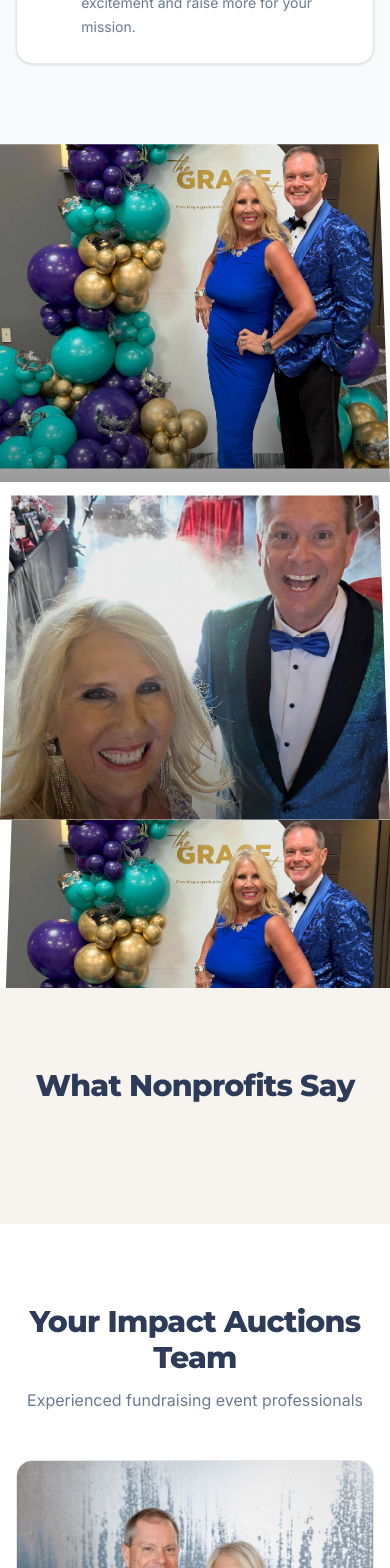
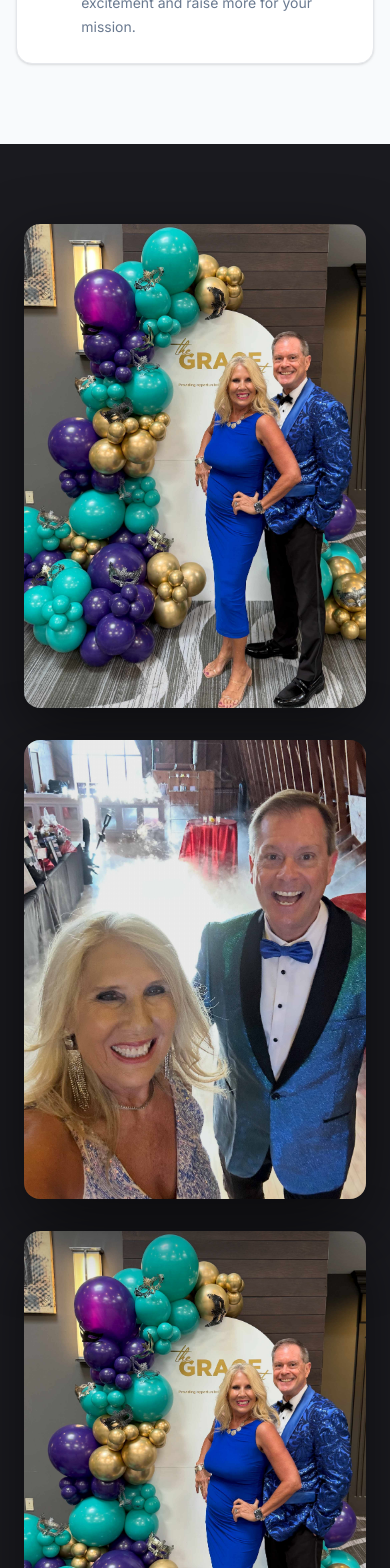
Before and after one commit to clembrands/impact-auctions, a Next.js app: page / in a window 390 px wide. Shown: the part 2240-3808 px from the top of the page. Built offline with nearby package versions, Linux system fonts and the light colour scheme.

Commit message:
feat: implement masonry gallery layout with staggered effect
Use dark background, rotation, scale, shadows, and overlap for desktop; stack cleanly on mobile.

```diff
--- a/src/app/page.tsx
+++ b/src/app/page.tsx
@@ -239,52 +239,61 @@ export default function Home() {
         </div>
       </section>
 
-      {/* Photo Gallery — staggered 3-column full-height showcase */}
+      {/* Photo Gallery — staggered masonry-style */}
       <section
-        className="relative w-full overflow-hidden flex flex-col md:flex-row"
-        style={{ height: "100svh" }}
+        className="w-full py-20 px-6"
+        style={{ backgroundColor: "#1a1a1f" }}
         data-testid="section-photo-gallery"
       >
-        {/* Column 1 — shifted up */}
+        <div className="flex flex-col items-center gap-8 md:flex-row md:items-end md:justify-center md:gap-0">
+          {/* Left image — tilted -2deg, raised */}
           <div
-          className="relative flex-1 min-h-[40vh] md:min-h-0 overflow-hidden"
-          style={{ clipPath: "polygon(0 0, 97% 0, 100% 100%, 0 100%)" }}
+            className="w-full max-w-sm md:w-72 lg:w-80 flex-shrink-0 overflow-hidden rounded-xl md:-mr-6"
+            style={{
+              boxShadow: "0 20px 60px rgba(0,0,0,0.5)",
+              transform: "rotate(0deg)",
+              maxHeight: "500px",
+            }}
           >
             <img
               src="/images/event-photo-1.jpg"
               alt="Couple at gala event with elegant balloon installation"
-            className="absolute inset-0 w-full h-full object-cover"
-            style={{ transform: "translateY(-4%)" }}
+              className="w-full h-full object-cover md:rotate-[-2deg] md:scale-105"
+              style={{ maxHeight: "500px", display: "block" }}
             />
-          <div className="absolute inset-0 bg-gradient-to-t from-black/40 via-transparent to-transparent" />
           </div>
 
-        {/* Column 2 — shifted down */}
+          {/* Center image — larger, offset lower */}
           <div
-          className="relative flex-1 min-h-[40vh] md:min-h-0 overflow-hidden"
-          style={{ clipPath: "polygon(3% 0, 97% 0, 100% 100%, 0 100%)" }}
+            className="w-full max-w-sm md:w-80 lg:w-96 flex-shrink-0 overflow-hidden rounded-xl relative z-10 md:mb-[-40px]"
+            style={{
+              boxShadow: "0 30px 80px rgba(0,0,0,0.6)",
+              maxHeight: "540px",
+            }}
           >
             <img
               src="/images/event-photo-2.jpg"
               alt="Couple at elegant gala event with dramatic dry ice effects"
-            className="absolute inset-0 w-full h-full object-cover"
-            style={{ transform: "translateY(4%)" }}
+              className="w-full h-full object-cover"
+              style={{ maxHeight: "540px", display: "block" }}
             />
-          <div className="absolute inset-0 bg-gradient-to-t from-black/40 via-transparent to-transparent" />
           </div>
 
-        {/* Column 3 — shifted up */}
+          {/* Right image — tilted +2deg, raised */}
           <div
-          className="relative flex-1 min-h-[40vh] md:min-h-0 overflow-hidden"
-          style={{ clipPath: "polygon(3% 0, 100% 0, 100% 100%, 0 100%)" }}
+            className="w-full max-w-sm md:w-72 lg:w-80 flex-shrink-0 overflow-hidden rounded-xl md:-ml-6"
+            style={{
+              boxShadow: "0 20px 60px rgba(0,0,0,0.5)",
+              maxHeight: "500px",
+            }}
           >
             <img
               src="/images/event-photo-3.jpg"
               alt="Professional auctioneer commanding the room at elegant gala event"
-            className="absolute inset-0 w-full h-full object-cover"
-            style={{ transform: "translateY(-4%)" }}
+              className="w-full h-full object-cover md:rotate-[2deg] md:scale-105"
+              style={{ maxHeight: "500px", display: "block" }}
             />
-          <div className="absolute inset-0 bg-gradient-to-t from-black/40 via-transparent to-transparent" />
+          </div>
         </div>
       </section>
 
```
Lines whose indentation alone changed are shown as unchanged.
